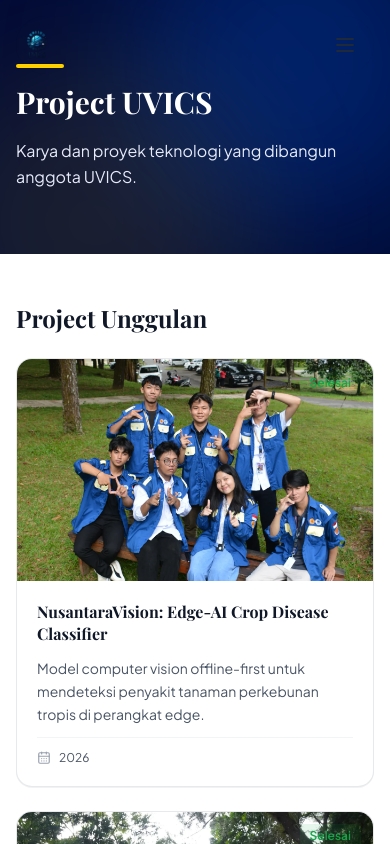
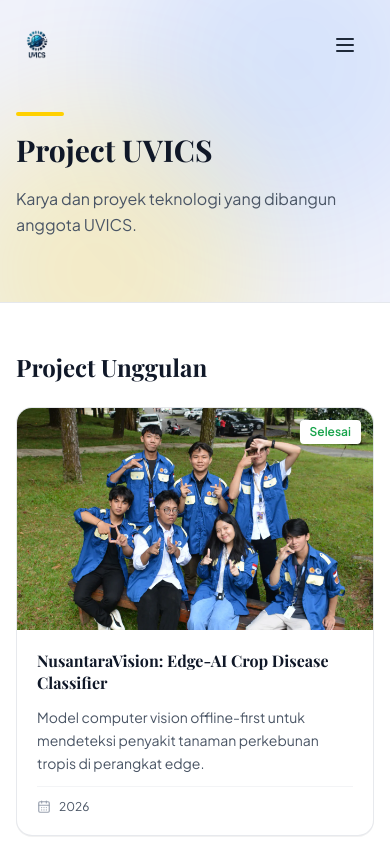
Before and after one commit to uvicsuvics/uvics-website, a Next.js app: page /projects in a window 390 px wide. Shown: the top 844 px of the page. Built offline with nearby package versions, Linux system fonts and the light colour scheme; a web font is replaced by a local one.

Commit message:
chore(portfolio): perform responsive polish and final visual adjustments

```diff
--- a/app/(public)/achievements/[slug]/page.tsx
+++ b/app/(public)/achievements/[slug]/page.tsx
@@ -62,7 +62,7 @@ export default async function AchievementDetailPage({ params }: AchievementDetai
     <div className="pb-16 lg:pb-24">
       {/* Header */}
       <header className="bg-primary-50/60 border-b border-gray-200/90">
-        <div className="flex flex-col gap-5 mx-auto px-4 py-10 w-full max-w-7xl sm:px-6 lg:px-8 lg:py-14">
+        <div className="flex flex-col gap-5 mx-auto px-4 pt-28 pb-10 w-full max-w-7xl sm:px-6 lg:px-8 lg:pt-32 lg:pb-14">
           <Link
             href="/achievements"
             className="inline-flex items-center gap-1.5 w-fit text-sm font-medium text-primary transition-colors hover:text-primary-600"
@@ -83,7 +83,7 @@ export default async function AchievementDetailPage({ params }: AchievementDetai
             {title}
           </h1>
 
-          <p className="flex items-center gap-2 text-sm text-gray-600 sm:text-base">
+          <p className="flex items-center gap-2 text-sm text-gray-600">
             <CalendarDays className="w-4 h-4 text-gray-400" aria-hidden="true" />
             <time dateTime={achievementDate}>{formatPortfolioDate(achievementDate)}</time>
           </p>
@@ -114,7 +114,7 @@ export default async function AchievementDetailPage({ params }: AchievementDetai
             <h2 id="description-heading" className="font-heading text-xl font-bold text-gray-900 sm:text-2xl">
               Deskripsi
             </h2>
-            <p className="text-base leading-relaxed text-gray-700">{description}</p>
+            <p className="leading-relaxed text-gray-700">{description}</p>
           </section>
 
           <section aria-labelledby="team-heading" className="flex flex-col gap-4">
--- a/app/(public)/projects/[slug]/page.tsx
+++ b/app/(public)/projects/[slug]/page.tsx
@@ -60,7 +60,7 @@ export default async function ProjectDetailPage({ params }: ProjectDetailPagePro
     <div className="pb-16 lg:pb-24">
       {/* Hero */}
       <header className="bg-primary-50/60 border-b border-gray-200/90">
-        <div className="flex flex-col gap-5 mx-auto px-4 py-10 w-full max-w-7xl sm:px-6 lg:px-8 lg:py-14">
+        <div className="flex flex-col gap-5 mx-auto px-4 pt-28 pb-10 w-full max-w-7xl sm:px-6 lg:px-8 lg:pt-32 lg:pb-14">
           <Link
             href="/projects"
             className="inline-flex items-center gap-1.5 w-fit text-sm font-medium text-primary transition-colors hover:text-primary-600"
@@ -76,10 +76,10 @@ export default async function ProjectDetailPage({ params }: ProjectDetailPagePro
           <h1 className="max-w-4xl font-heading text-3xl font-bold leading-tight text-gray-900 text-balance sm:text-4xl lg:text-5xl">
             {title}
           </h1>
-          <p className="max-w-3xl text-base leading-relaxed text-gray-600 sm:text-lg">{summary}</p>
+          <p className="max-w-3xl leading-relaxed text-gray-600 sm:text-lg">{summary}</p>
 
           {period ? (
-            <p className="flex items-center gap-2 text-sm text-gray-600 sm:text-base">
+            <p className="flex items-center gap-2 text-sm text-gray-600">
               <CalendarDays className="w-4 h-4 text-gray-400" aria-hidden="true" />
               {period}
             </p>
@@ -111,7 +111,7 @@ export default async function ProjectDetailPage({ params }: ProjectDetailPagePro
             <h2 id="overview-heading" className="font-heading text-xl font-bold text-gray-900 sm:text-2xl">
               Ikhtisar
             </h2>
-            <p className="text-base leading-relaxed text-gray-700">{description}</p>
+            <p className="leading-relaxed text-gray-700">{description}</p>
           </section>
 
           <section aria-labelledby="team-heading" className="flex flex-col gap-4">
--- a/components/portfolio/AchievementCard.tsx
+++ b/components/portfolio/AchievementCard.tsx
@@ -68,7 +68,7 @@ export function AchievementCard({ achievement, members = [], className }: Achiev
           <span className="line-clamp-1 text-xs font-medium text-gray-500">{competitionName}</span>
         </div>
 
-        <h3 className="font-heading text-base sm:text-lg font-bold leading-snug text-gray-900 line-clamp-2 transition-colors group-hover:text-primary">
+        <h3 className="font-heading sm:text-lg font-bold leading-snug text-gray-900 line-clamp-2 transition-colors group-hover:text-primary">
           <Link
             href={`/achievements/${slug}`}
             className="outline-none after:absolute after:inset-0 after:content-['']"
--- a/components/portfolio/FeaturedAchievement.tsx
+++ b/components/portfolio/FeaturedAchievement.tsx
@@ -58,7 +58,7 @@ export function FeaturedAchievement({ achievement, className }: FeaturedAchievem
         </h3>
 
         <p className="text-sm font-medium text-gray-500">{competitionName}</p>
-        <p className="text-sm leading-relaxed text-gray-600 line-clamp-3 sm:text-base">{description}</p>
+        <p className="text-sm leading-relaxed text-gray-600 line-clamp-3 sm:text-[1rem]">{description}</p>
 
         <div className="flex flex-wrap items-center justify-between gap-3 pt-4 mt-2 border-t border-gray-100">
           <span className="flex items-center gap-2 text-sm text-gray-600">
--- a/components/portfolio/PortfolioHero.tsx
+++ b/components/portfolio/PortfolioHero.tsx
@@ -7,25 +7,28 @@ interface PortfolioHeroProps {
   className?: string;
 }
 
-/** Hero halaman daftar portfolio (prestasi, project) memakai token warna brand. */
+/**
+ * Hero halaman daftar portfolio (prestasi, project). Latarnya terang karena navbar publik
+ * `fixed` dan transparan di mobile, sehingga logo dan menu tidak terbaca di atas latar gelap.
+ */
 export function PortfolioHero({ title, description, className }: PortfolioHeroProps) {
   return (
     <section
-      className={cn('relative overflow-hidden text-white bg-primary-900', className)}
+      className={cn('relative overflow-hidden bg-primary-50/60 border-b border-gray-200/90', className)}
       aria-labelledby="portfolio-hero-heading"
     >
-      <div className="absolute -top-24 -right-16 w-80 h-80 rounded-full bg-accent/25 blur-3xl" aria-hidden="true" />
-      <div className="absolute -bottom-32 -left-16 w-80 h-80 rounded-full bg-secondary/10 blur-3xl" aria-hidden="true" />
+      <div className="absolute -top-24 -right-16 w-80 h-80 rounded-full bg-accent/10 blur-3xl" aria-hidden="true" />
+      <div className="absolute -bottom-32 -left-16 w-80 h-80 rounded-full bg-secondary/20 blur-3xl" aria-hidden="true" />
 
-      <div className="relative flex flex-col gap-4 mx-auto px-4 py-16 w-full max-w-7xl sm:px-6 sm:py-20 lg:px-8 lg:py-24">
+      <div className="relative flex flex-col gap-4 mx-auto px-4 pt-28 pb-16 w-full max-w-7xl sm:px-6 sm:pt-32 sm:pb-20 lg:px-8 lg:pt-36 lg:pb-24">
         <span className="w-12 h-1 rounded-full bg-secondary" aria-hidden="true" />
         <h1
           id="portfolio-hero-heading"
-          className="max-w-3xl font-heading text-3xl font-bold leading-tight text-balance sm:text-5xl"
+          className="max-w-3xl font-heading text-3xl font-bold leading-tight text-gray-900 text-balance sm:text-5xl"
         >
           {title}
         </h1>
-        <p className="max-w-2xl text-base leading-relaxed text-primary-50 sm:text-lg">{description}</p>
+        <p className="max-w-2xl leading-relaxed text-gray-600 sm:text-lg">{description}</p>
       </div>
     </section>
   );
--- a/components/portfolio/ProjectCard.tsx
+++ b/components/portfolio/ProjectCard.tsx
@@ -46,7 +46,8 @@ export function ProjectCard({ project, category, className }: ProjectCardProps)
             <FolderGit2 className="w-12 h-12 text-primary-200" aria-hidden="true" />
           </div>
         )}
-        <Badge className={cn('absolute top-3 right-3 px-2.5 py-1 font-semibold shadow-xs', badgeClassName)}>
+        {/* bg-white terakhir agar badge tetap terbaca di atas foto (menimpa latar translusen dari config). */}
+        <Badge className={cn('absolute top-3 right-3 px-2.5 py-1 font-semibold shadow-xs', badgeClassName, 'bg-white')}>
           {statusLabel}
         </Badge>
       </div>
@@ -58,7 +59,7 @@ export function ProjectCard({ project, category, className }: ProjectCardProps)
           </div>
         ) : null}
 
-        <h3 className="font-heading text-base sm:text-lg font-bold leading-snug text-gray-900 line-clamp-2 transition-colors group-hover:text-primary">
+        <h3 className="font-heading sm:text-lg font-bold leading-snug text-gray-900 line-clamp-2 transition-colors group-hover:text-primary">
           <Link
             href={`/projects/${slug}`}
             className="outline-none after:absolute after:inset-0 after:content-['']"
```
